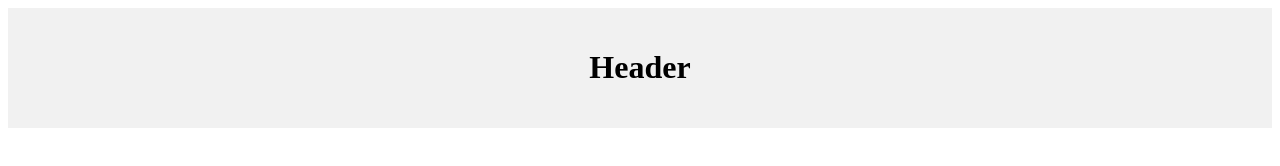
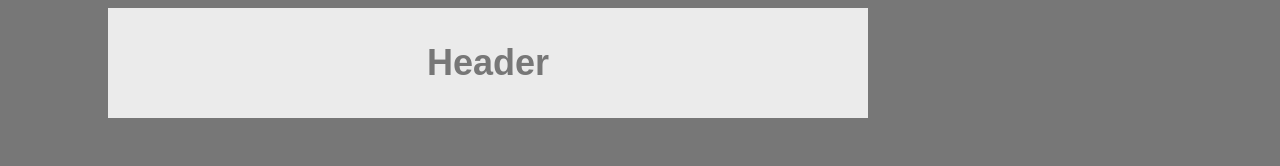
Before and after one commit to lindsnicolewalker/lindsnicolewalker.github.io, a plain HTML site: page index.html in a window 1280 px wide. Drawn offline with Linux system fonts and the light colour scheme.

Commit message:
format header

```diff
--- a/style.css
+++ b/style.css
@@ -1,5 +1,17 @@
+
+body {
+font-family: Arial, Helvetica Neue, Helvetica, sans-serif;
+color: #777;
+background: #777;
+width: 960px;
+font-size: 18px;
+}
+
 .header {
-    background-color: #f1f1f1;
-    padding: 20px;
+    background-color: #ebebeb;
+    padding: 10px;
+    margin: 5px 100px 5px 100px;
     text-align: center;
+    color: #777
+
 }
```
